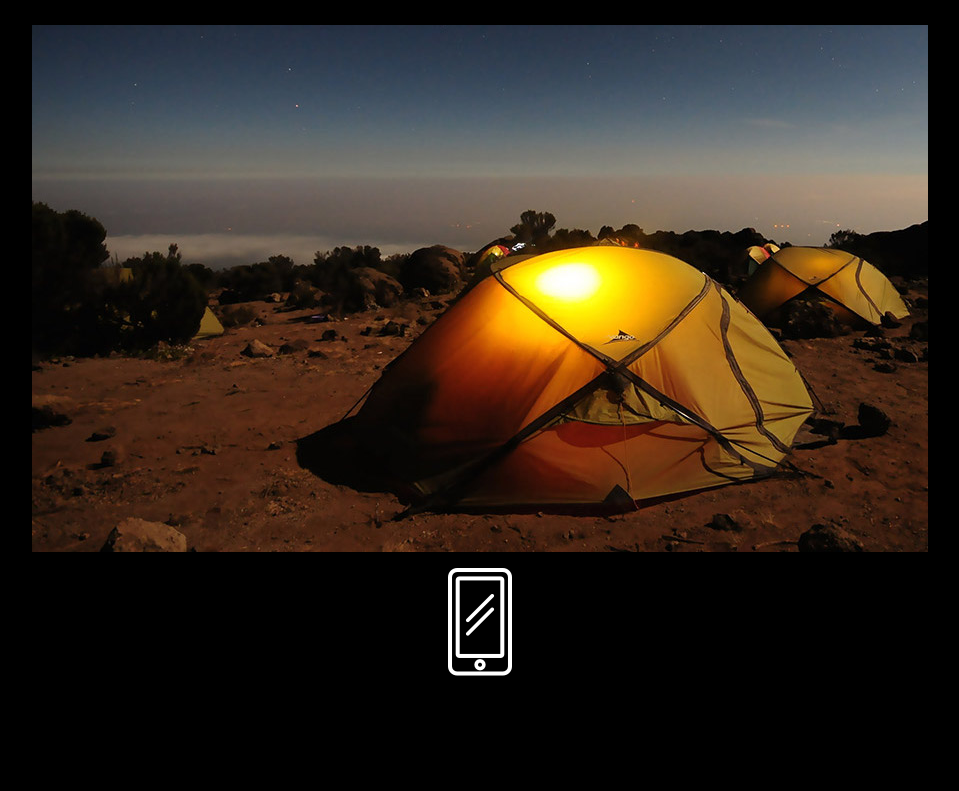
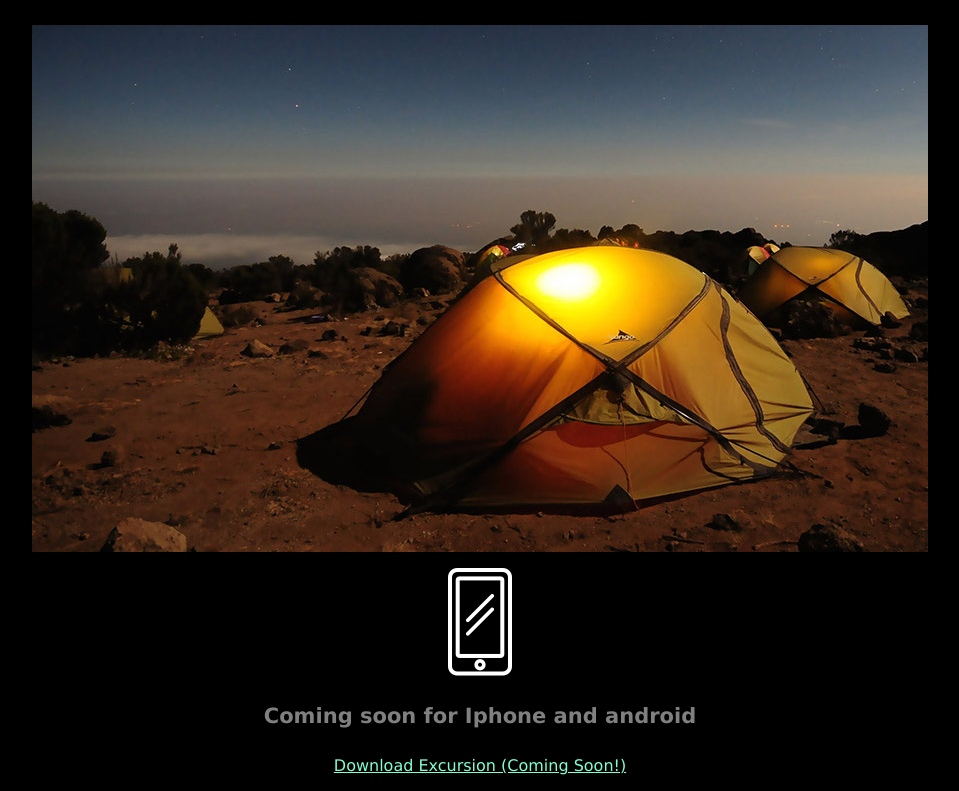
Before and after one commit to jraitt/excursion, a plain HTML site: page index.html in a window 1280 px wide. Shown: the part 430-1221 px from the top of the page, without its empty margins (160-1119 px from the left). Before the commit the page ends 1122 px from the top, so only its background shows below. Drawn offline with Linux system fonts and the light colour scheme.

```diff
--- a/index.html
+++ b/index.html
@@ -17,5 +17,7 @@
 	<h4 class="header--sub-header">Excursion remembers places you like, and reccomends new points of interest around you</h4>
 	<p><img src="resources/images/camp.jpg"></p>
 	<p><img src="resources/images/phone.png"></p>
+	<h4 class="header--sub-header">Coming soon for Iphone and android</h4>
+	<p><a class="link--cta" href="#">Download Excursion (Coming Soon!)</a></p>
 </body>
 </html>
```
